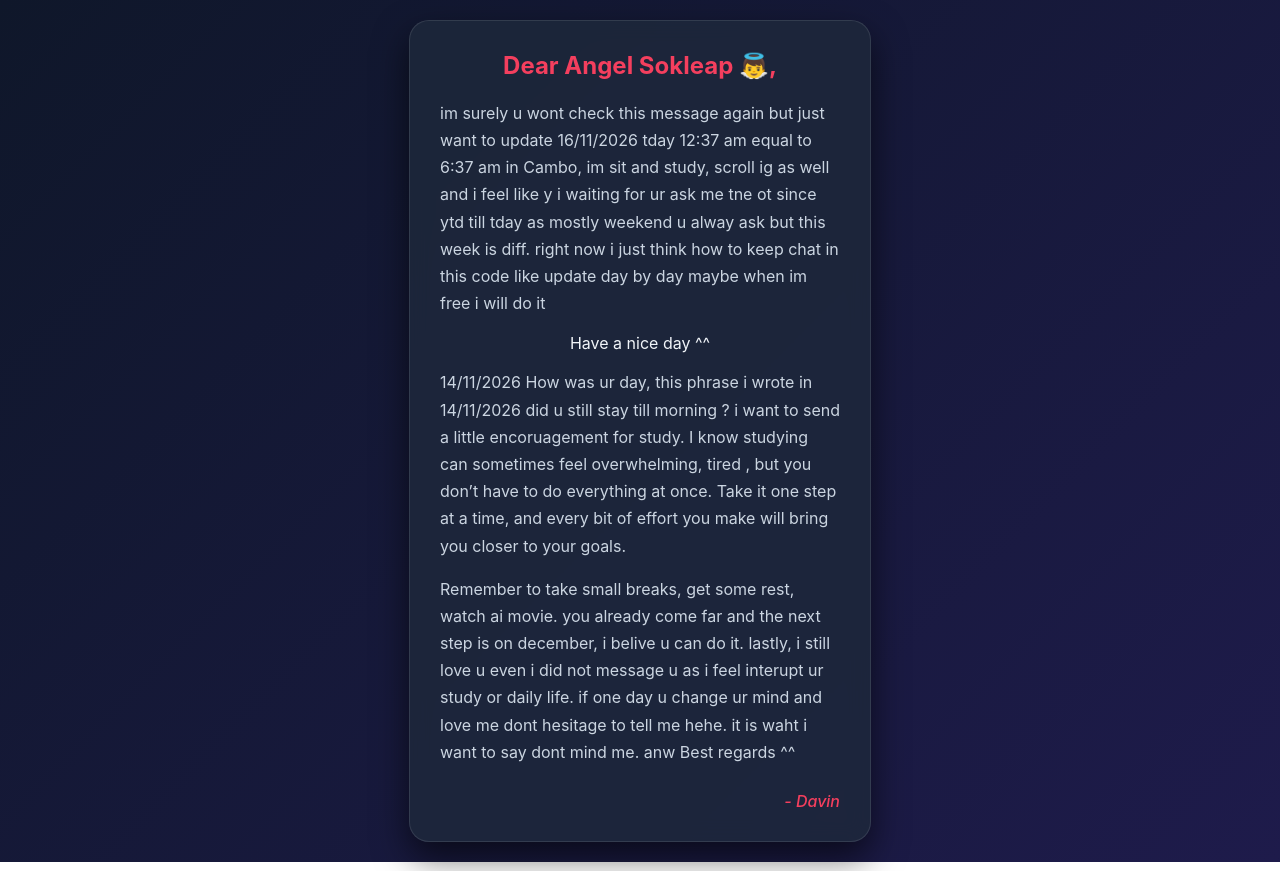
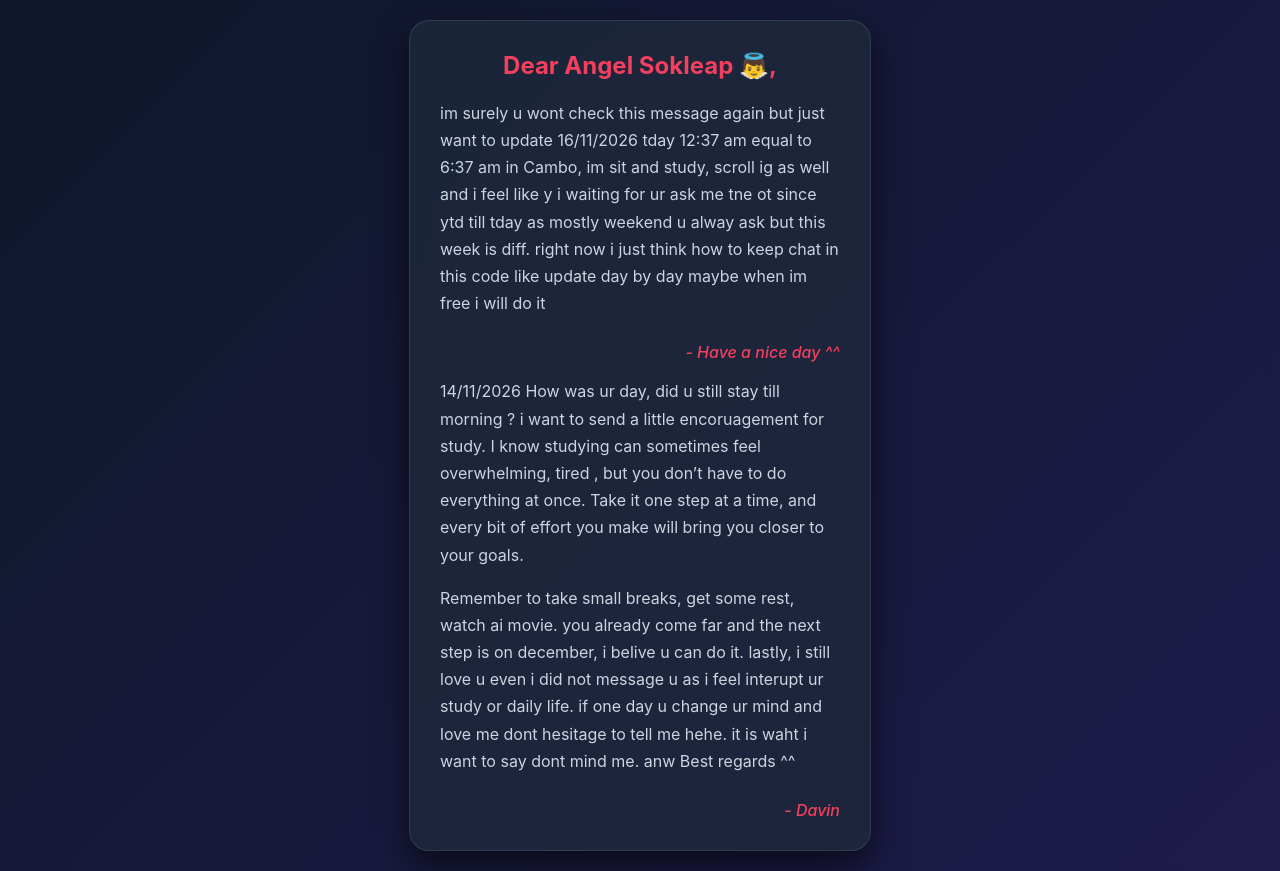
Before and after one commit to davinnok3-maker/for_angle, a plain HTML site: page index.html in a window 1280 px wide. Both pictures are taken after a click on the button "Open the Letter". Drawn offline with Linux system fonts and the light colour scheme.

Commit message:
Update index.html

```diff
--- a/index.html
+++ b/index.html
@@ -98,10 +98,10 @@
                 im surely u wont check this message again but just want to update
                 16/11/2026  tday 12:37 am equal to 6:37 am in Cambo, im sit and study, scroll ig as well and i feel like y i waiting for ur ask me tne ot since ytd till tday as mostly weekend u alway ask but this week is diff. right now i just think how to keep chat in this code like update day by day maybe when im free i will do it
             </p>
-            Have a nice day ^^
+            <div class="signature">- Have a nice day ^^ </div>
             <p>
             <p>
-                 14/11/2026 How was ur day, this phrase i wrote in 14/11/2026 did u still stay till morning ? i want to send a little encoruagement for study. I know studying can sometimes feel overwhelming, tired , but you don’t have to do everything at once. Take it one step at a time, and every bit of effort you make will bring you closer to your goals.
+                 14/11/2026 How was ur day, did u still stay till morning ? i want to send a little encoruagement for study. I know studying can sometimes feel overwhelming, tired , but you don’t have to do everything at once. Take it one step at a time, and every bit of effort you make will bring you closer to your goals.
             <p>
                 Remember to take small breaks, get some rest, watch ai movie. you already come far and the next step is on december, i belive u can do it.
                 lastly, i still love u even i did not message u as i feel interupt ur study or daily life. if one day u change ur mind and love me dont hesitage to tell me hehe. it is waht i want to say dont mind me. anw Best regards ^^
```
